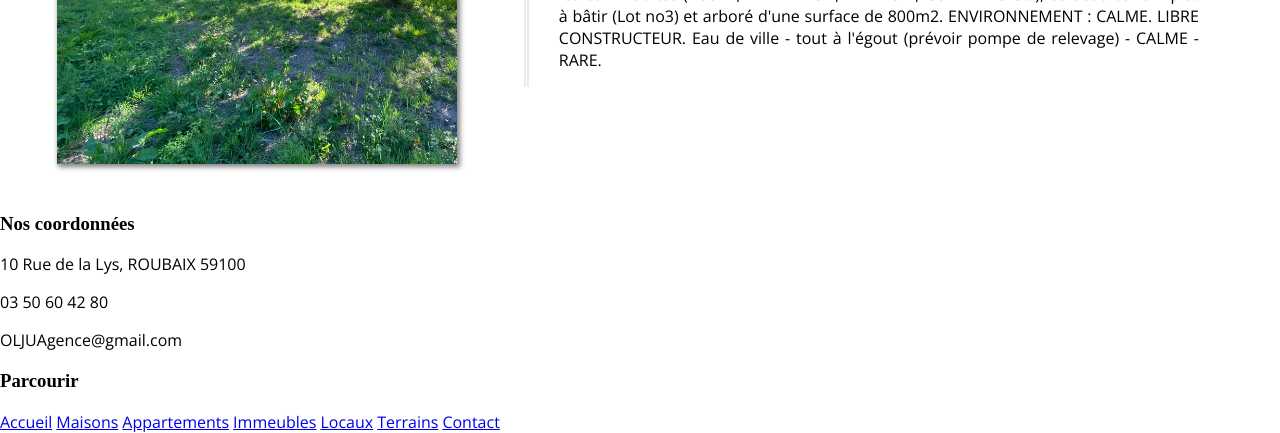
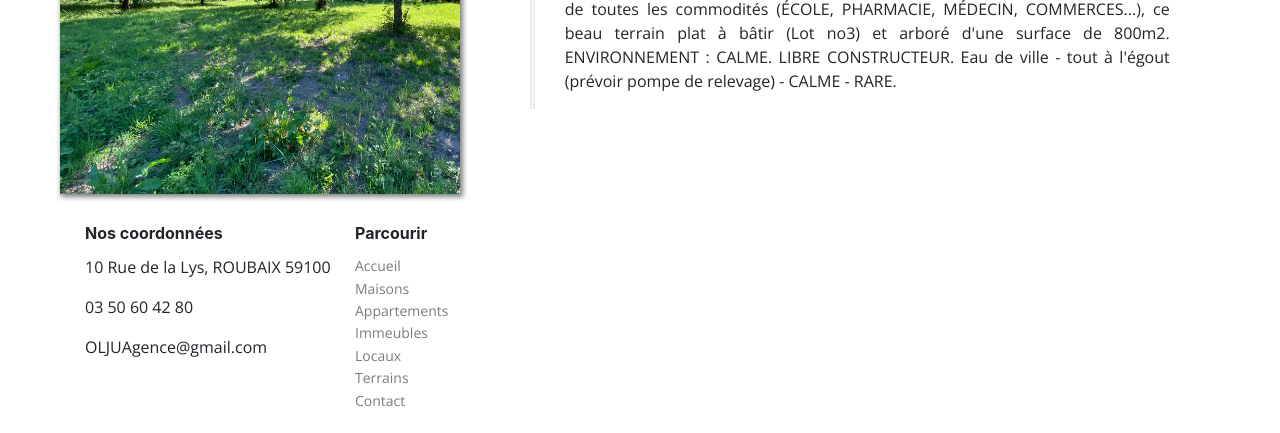
Before and after one commit to olivia-lang/ameziane_lang_miroux_mission2, a plain HTML site: page terrain/terrain3.html in a window 1280 px wide. Shown: the part 401-834 px from the top of the page. After the commit the page ends 813 px from the top, so only its background shows below. Drawn offline with nearby package versions, Linux system fonts and the light colour scheme.

Commit message:
terrain3.html

```diff
--- a/terrain/terrain3.html
+++ b/terrain/terrain3.html
@@ -5,6 +5,8 @@
         <meta http-equiv="Content-Type" content="text/html;charset=UTF-8">
         <meta name="viewport" content="initial-scale=1, width=device-width" />
         <link rel="stylesheet" href="../style.css">
+		<link rel="stylesheet" href="https://cdnjs.cloudflare.com/ajax/libs/twitter-bootstrap/4.1.3/css/bootstrap.min.css">
+    <link rel="stylesheet" href="https://cdnjs.cloudflare.com/ajax/libs/ionicons/2.0.1/css/ionicons.min.css">
         <script src="../carrousel/carrousel_terrain/carrousel3.js"></script>
     </head>
     <body>
@@ -39,9 +41,13 @@
         </div>
 
 
+        <div class="footer-dark">
         <footer>
+            <div class="container">
+                <div class="row">
+                    <div class="col-sm-6 col-md-3 item">
 
-            <div class="contactInfo">
+
                 <h3>Nos coordonnées</h3>
                 <p>10 Rue de la Lys, ROUBAIX 59100</p>
                 <p>03 50 60 42 80</p>
@@ -49,13 +55,15 @@
             </div>
             <div class="menuFooter">
                 <h3>Parcourir</h3>
-                <a href="../index.html" title="accueil">Accueil</a>
-                <a href="../categorie/catmaison.html" title="maisons">Maisons</a>
-                <a href="../categorie/catappart.html" title="appartements">Appartements</a>
-                <a href="../categorie/catimmeuble.html" title="immeubles">Immeubles</a>
-                <a href="../categorie/catlocal.html" title="locaux">Locaux</a>
-                <a href="../categorie/catterrains.html" title="terrains">Terrains</a>
-                <a href="../contact.html" title="maisons">Contact</a>
+				<ul class="social_footer_ul">
+                <li><a href="../index.html" title="accueil">Accueil</a></li>
+                <li><a href="../categorie/catmaison.html" title="maisons">Maisons</a></li>
+                <li><a href="../categorie/catappart.html" title="appartements">Appartements</a></li>
+                <li><a href="../categorie/catimmeuble.html" title="immeubles">Immeubles</a></li>
+                <li> <a href="../categorie/catlocal.html" title="locaux">Locaux</a></li>
+                <li> <a href="../categorie/catterrains.html" title="terrains">Terrains</a></li>
+                <li><a href="../contact.html" title="maisons">Contact</a></li>
+				</ul>
             </div>
         </footer>
 
```
